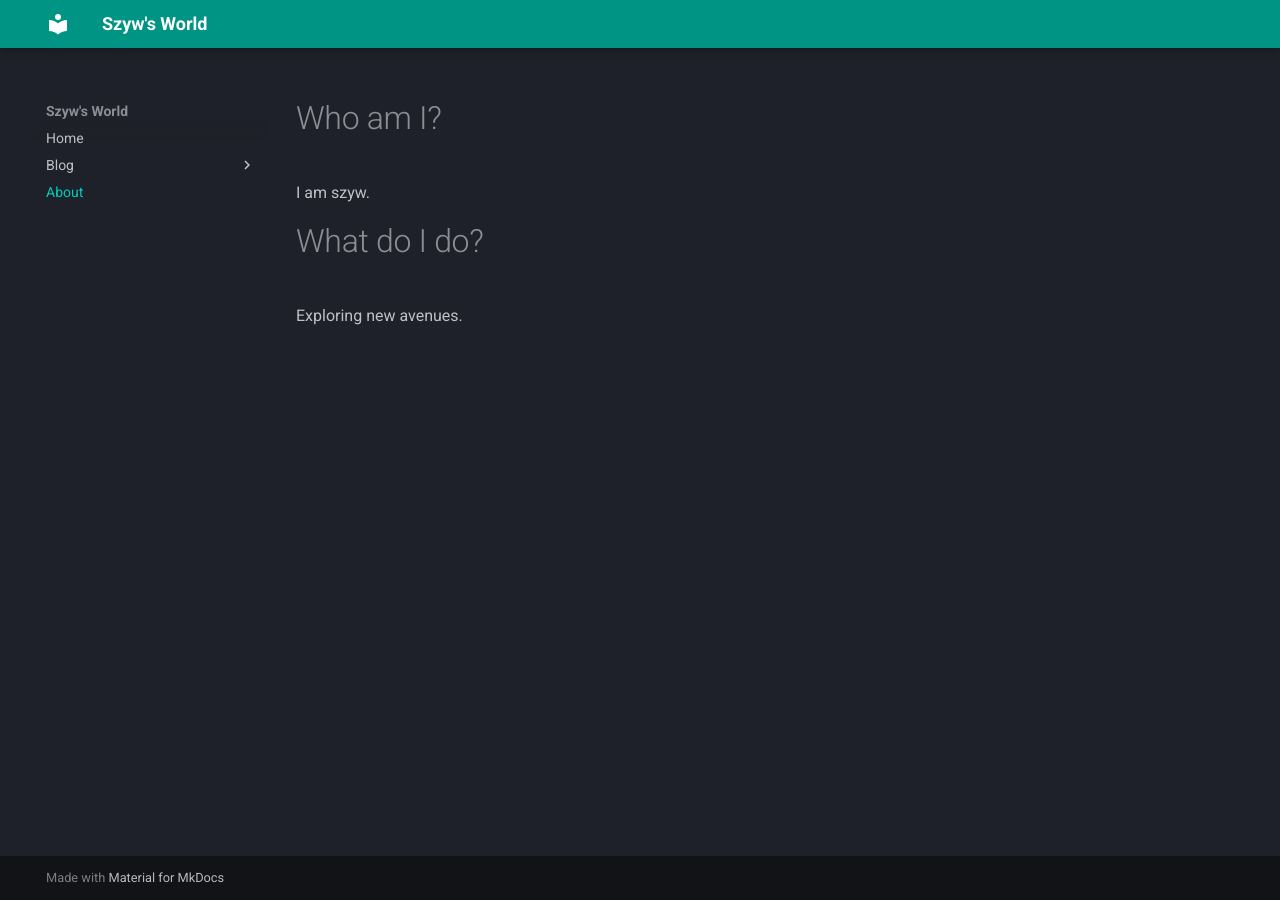
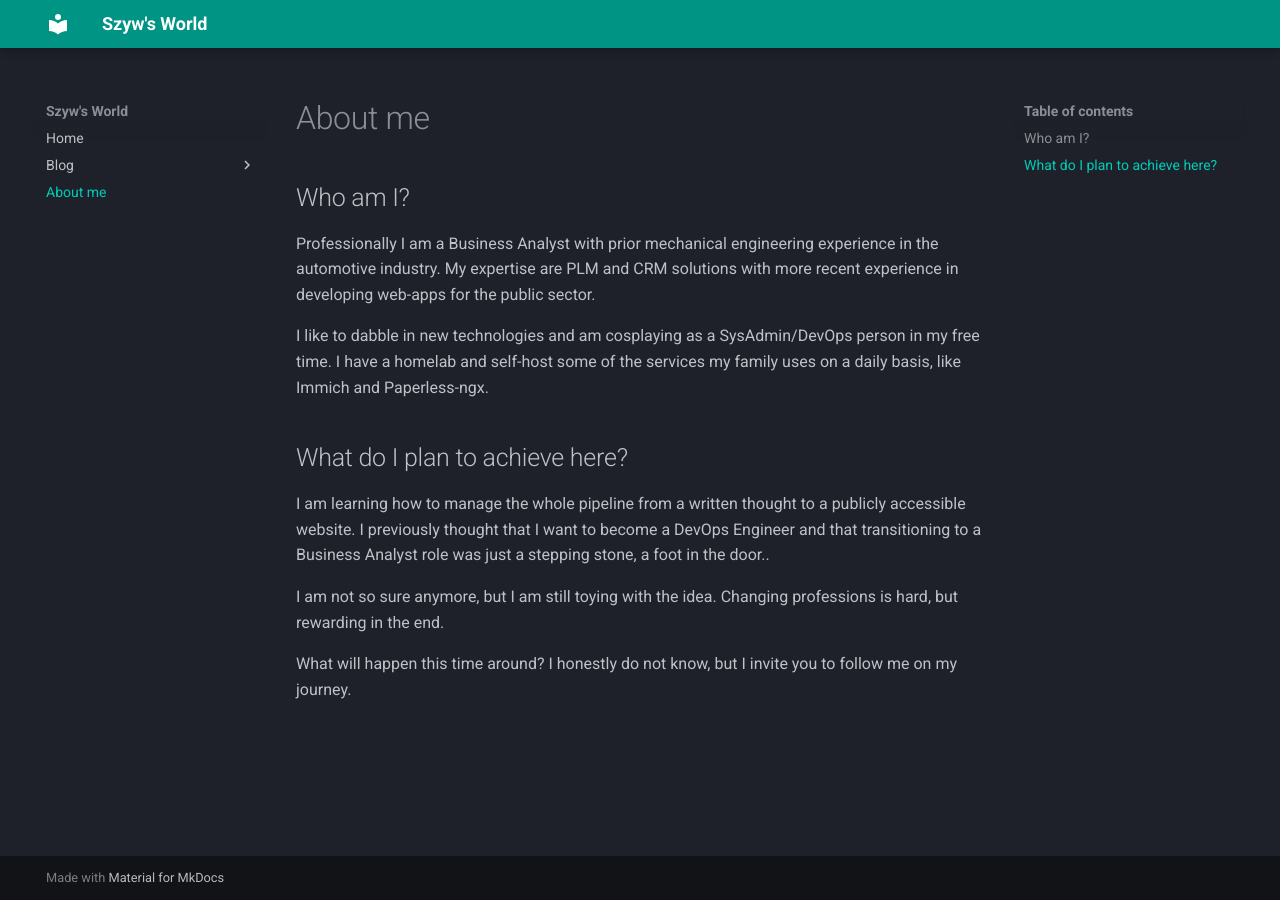
Before and after one commit to Zszywany/website, an MkDocs documentation site: the page built from docs/about.md, in a window 1280 px wide. Built offline with MkDocs 1.6.1 and Material for MkDocs 9.7.7, drawn with Linux system fonts in a browser that asks for light colours.

Commit message:
Update to Homepage and About me

```diff
--- a/docs/about.md
+++ b/docs/about.md
@@ -1,4 +1,13 @@
-# Who am I?
-I am szyw.
-# What do I do?
-Exploring new avenues.
+#About me
+## Who am I?
+Professionally I am a Business Analyst with prior mechanical engineering experience in the automotive industry. My expertise are PLM and CRM solutions with more recent experience in developing web-apps for the public sector.
+
+I like to dabble in new technologies and am cosplaying as a SysAdmin/DevOps person in my free time. I have a homelab and self-host some of the services my family uses on a daily basis, like Immich and Paperless-ngx.
+
+
+## What do I plan to achieve here?
+I am learning how to manage the whole pipeline from a written thought to a publicly accessible website. I previously thought that I want to become a DevOps Engineer and that transitioning to a Business Analyst role was just a stepping stone, a foot in the door..
+
+I am not so sure anymore, but I am still toying with the idea. Changing professions is hard, but rewarding in the end.
+
+What will happen this time around? I honestly do not know, but I invite you to follow me on my journey.
--- a/mkdocs.yml
+++ b/mkdocs.yml
@@ -14,4 +14,4 @@ nav:
   - Home: index.md
   - Blog:
     - blog/index.md
-  - About: about.md
+  - About me: about.md
```
Also changed, not shown: docs/index.md (+5 -1 lines).
